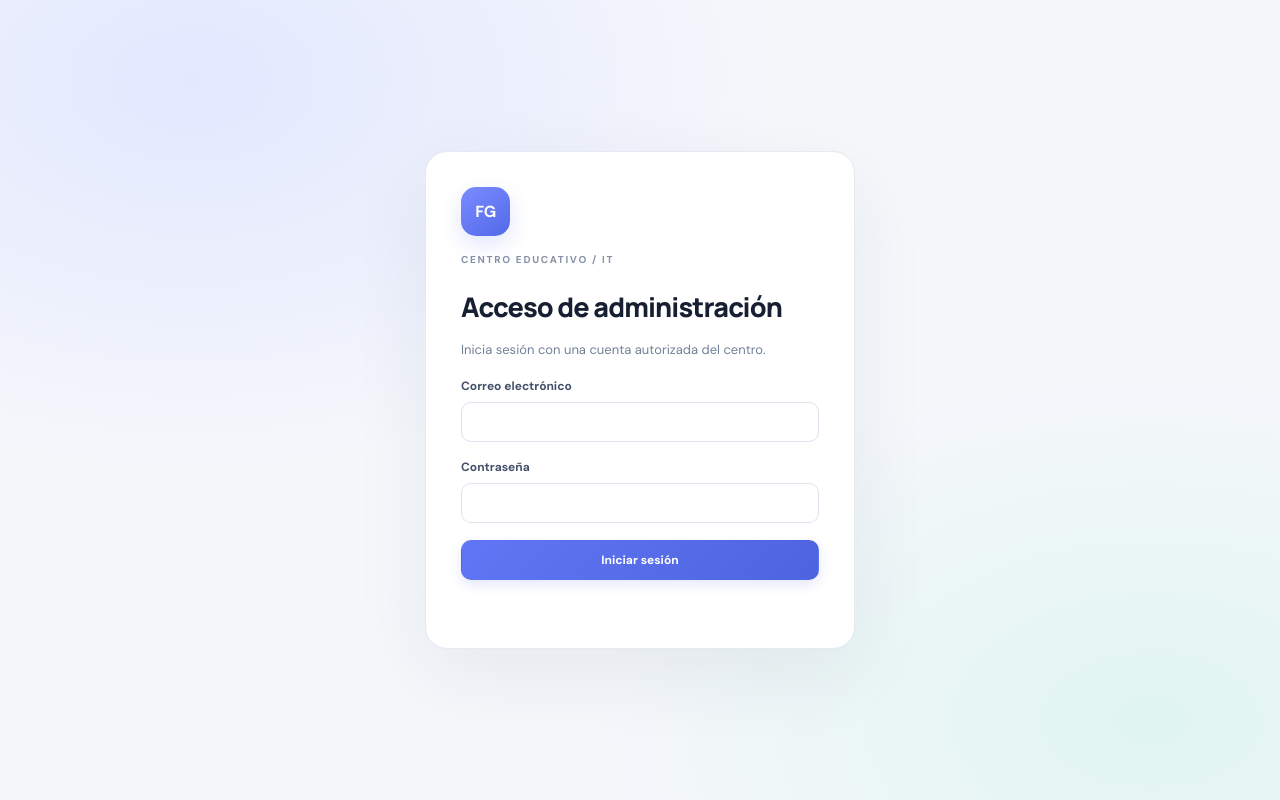
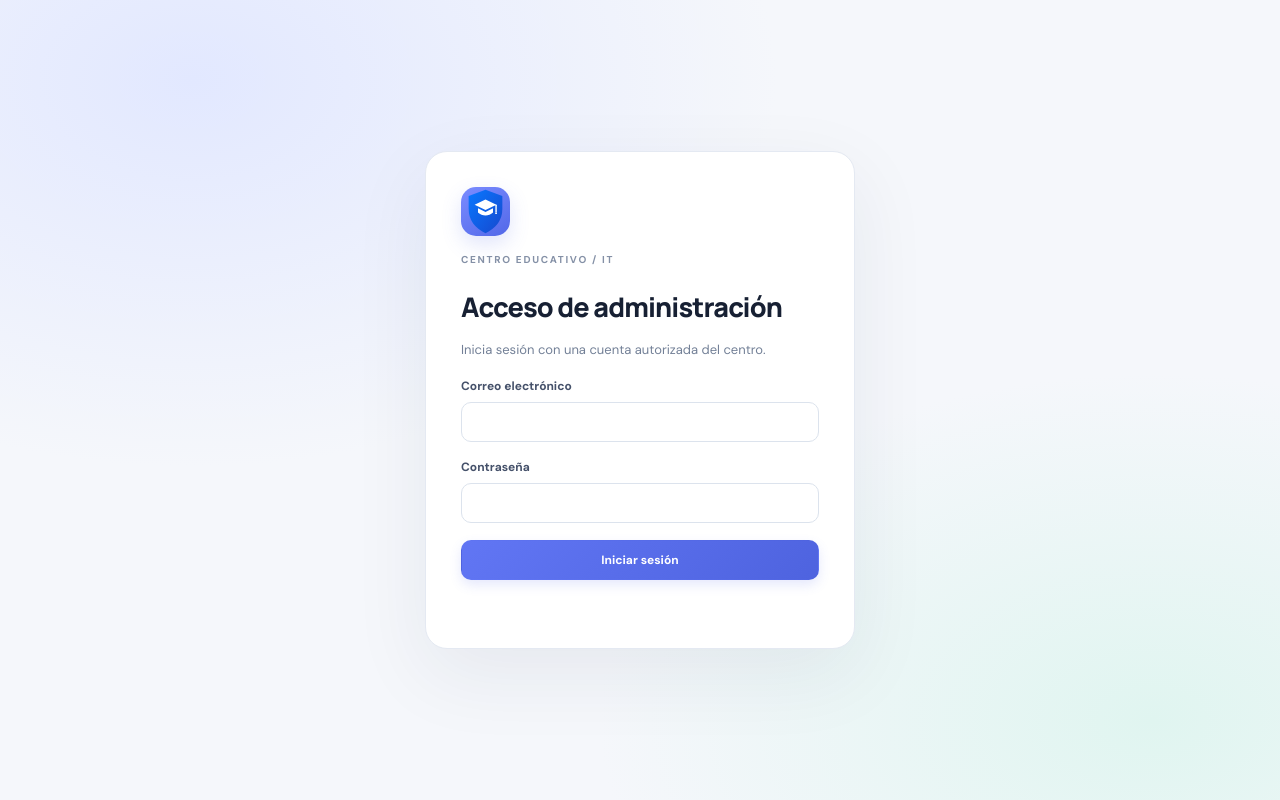
Before and after one commit to warrior966/Extension-2, a browser extension: page admin/index.html in a window 1280 px wide. Drawn offline with Linux system fonts and the light colour scheme; no server answers.

Commit message:
Apply Focus Guard logo across web UI and extension popup

```diff
--- a/admin/index.html
+++ b/admin/index.html
@@ -1,13 +1,13 @@
 <!doctype html>
 <html lang="es">
 <head>
-  <meta charset="utf-8"><meta name="viewport" content="width=device-width, initial-scale=1"><meta name="color-scheme" content="light">
+  <meta charset="utf-8"><meta name="viewport" content="width=device-width, initial-scale=1"><meta name="color-scheme" content="light"><link rel="icon" type="image/svg+xml" href="../assets/focus-guard-icon.svg">
   <title>Focus Guard · Administración</title><link rel="stylesheet" href="admin.css"><script type="module" src="admin.js"></script>
 </head>
 <body>
   <section id="loginScreen" class="login-screen" aria-labelledby="loginTitle">
     <form id="loginForm" class="login-card">
-      <div class="brand-icon">FG</div><p class="eyebrow">CENTRO EDUCATIVO / IT</p>
+      <img class="brand-icon" src="../assets/focus-guard-icon.svg" alt="Focus Guard"><p class="eyebrow">CENTRO EDUCATIVO / IT</p>
       <h1 id="loginTitle">Acceso de administración</h1>
       <p>Inicia sesión con una cuenta autorizada del centro.</p>
       <label>Correo electrónico<input id="loginEmail" type="email" autocomplete="username" required></label>
@@ -19,7 +19,7 @@
 
   <div id="appShell" hidden>
   <aside class="sidebar">
-    <div class="brand"><span class="brand-icon">FG</span><span><strong>Focus Guard</strong><small>Administración educativa</small></span></div>
+    <div class="brand"><img class="brand-icon" src="../assets/focus-guard-icon.svg" alt=""><span><strong>Focus Guard</strong><small>Administración educativa</small></span></div>
     <nav aria-label="Navegación principal"><a class="nav-link active" href="#overview">▦ <span>Resumen</span></a><a class="nav-link" href="#devices">▣ <span>Dispositivos</span></a><a class="nav-link" href="#policies">◈ <span>Políticas</span></a><a class="nav-link" href="#navigationPolicy">⛨ <span>Control web</span></a><a class="nav-link" href="#groups">▤ <span>Aulas y grupos</span></a><a class="nav-link" href="#audit">≡ <span>Auditoría</span></a></nav>
     <div class="sidebar-note"><span class="status-dot"></span> Firebase conectado <p>Los datos se sincronizan con Cloud Firestore.</p></div>
   </aside>
```
